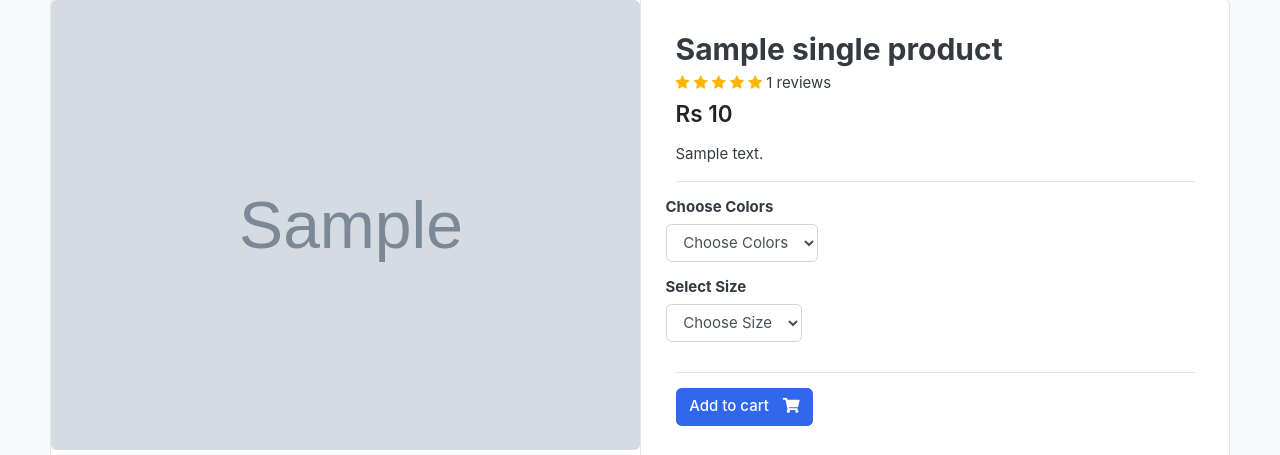
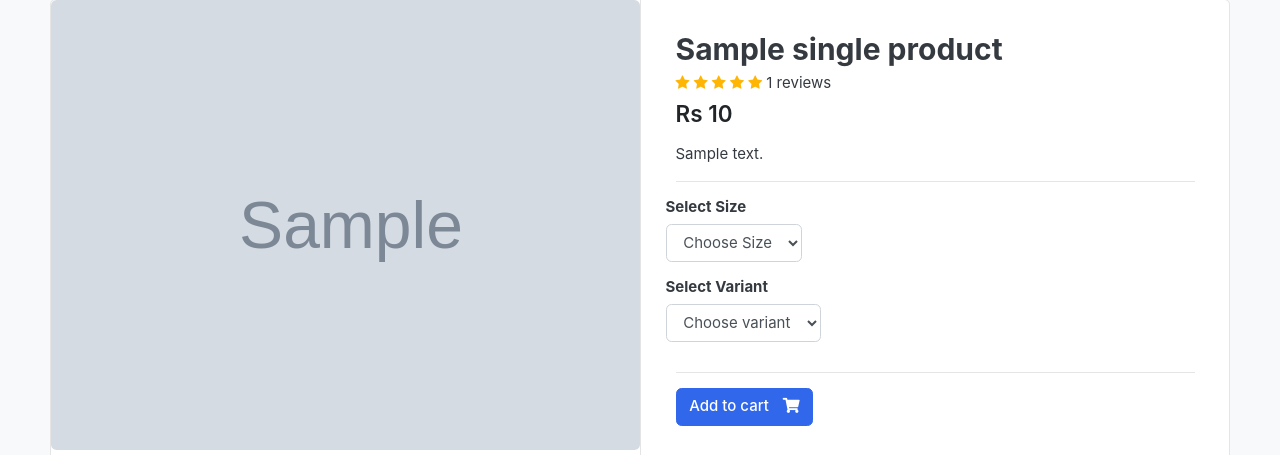
Before and after one commit to ajaysth/juneli-django, a Django app: template templates/store/product_detail.html in a window 1280 px wide. Shown: the part 159-614 px from the top of the page. Run offline with Django 5.2, Linux system fonts and the light colour scheme; the template is opened without the code that fills it: most values are stand-ins (such as "Sample title", 1, 10 or a date in 2020); grey boxes marked "Sample" are stand-in pictures; some libraries are stand-ins or nearby versions; some web fonts are replaced.

Commit message:
some changes small

```diff
--- a/store/models.py
+++ b/store/models.py
@@ -49,10 +49,14 @@ class VariationManager(models.Manager):
     def sizes(self):
         return super(VariationManager, self).filter(variation_category='size', is_active=True)
 
+    def variants(self):
+        return super(VariationManager, self).filter(variation_category='variant', is_active=True)
+
 
 variation_category_choice = (
     ('color', 'color'),
     ('size', 'size'),
+    ('variant', 'variant')
     )
 
 class Variation(models.Model):
--- a/templates/store/product_detail.html
+++ b/templates/store/product_detail.html
@@ -53,7 +53,7 @@
 
 
 	<hr>
-		<div class="row">
+		<!-- <div class="row">
 			<div class="item-option-select">
 				<h6>Choose Colors</h6>
 				<select name="color" class="form-control" required>
@@ -64,13 +64,25 @@
 
 				</select>
 			</div>
-		</div> <!-- row.// -->
+		</div>  -->
 		<div class="row">
 			<div class="item-option-select">
 				<h6>Select Size</h6>
 				<select name="size" class="form-control">
 					<option value="" disabled selected>Choose Size</option>
 					{% for i in single_product.variation_set.sizes %}
+					<option value="{{ i.variation_value | lower }}">{{ i.variation_value | capfirst }}</option>
+					{% endfor %}
+				</select>
+			</div>
+		</div> <!-- row.// -->
+
+		<div class="row">
+			<div class="item-option-select">
+				<h6>Select Variant</h6>
+				<select name="variant" class="form-control">
+					<option value="" disabled selected>Choose variant</option>
+					{% for i in single_product.variation_set.variants %}
 					<option value="{{ i.variation_value | lower }}">{{ i.variation_value | capfirst }}</option>
 					{% endfor %}
 				</select>
```
Also changed, not shown: .codebase2docs/output/log.txt.
